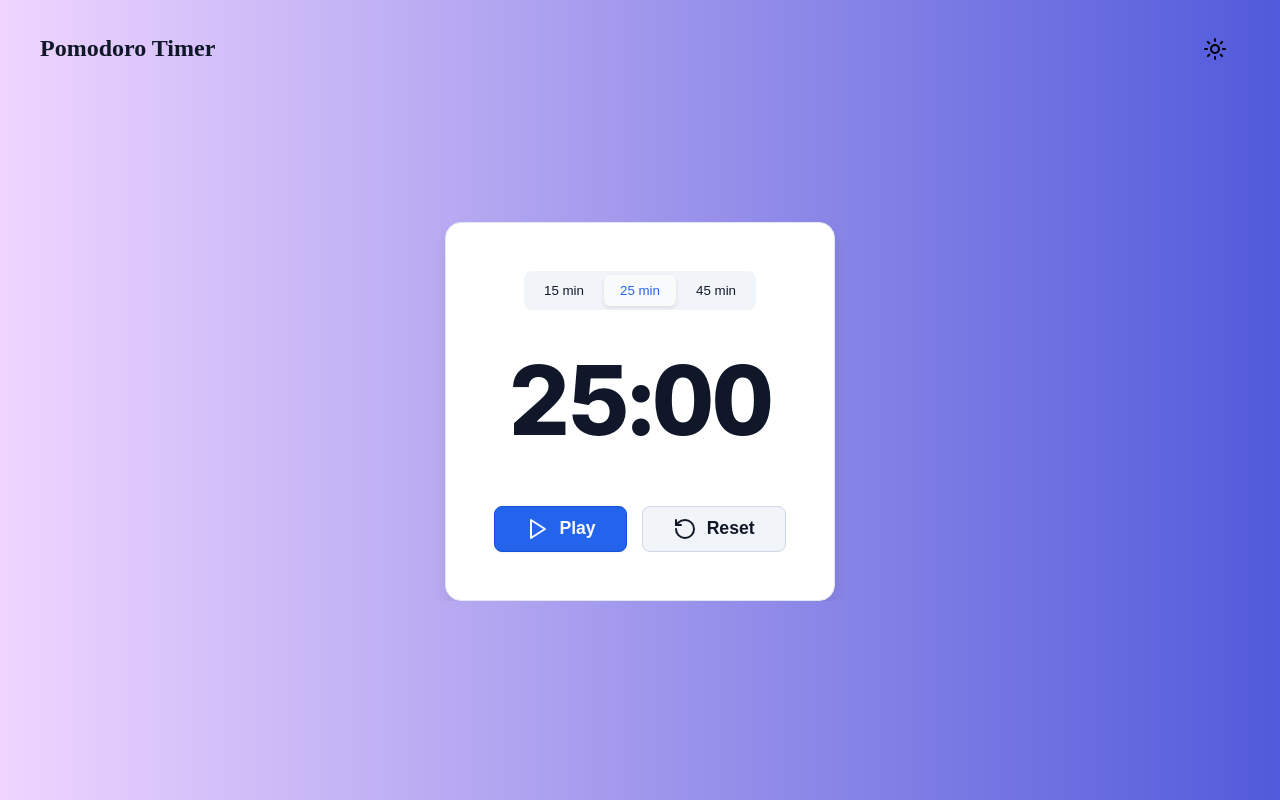
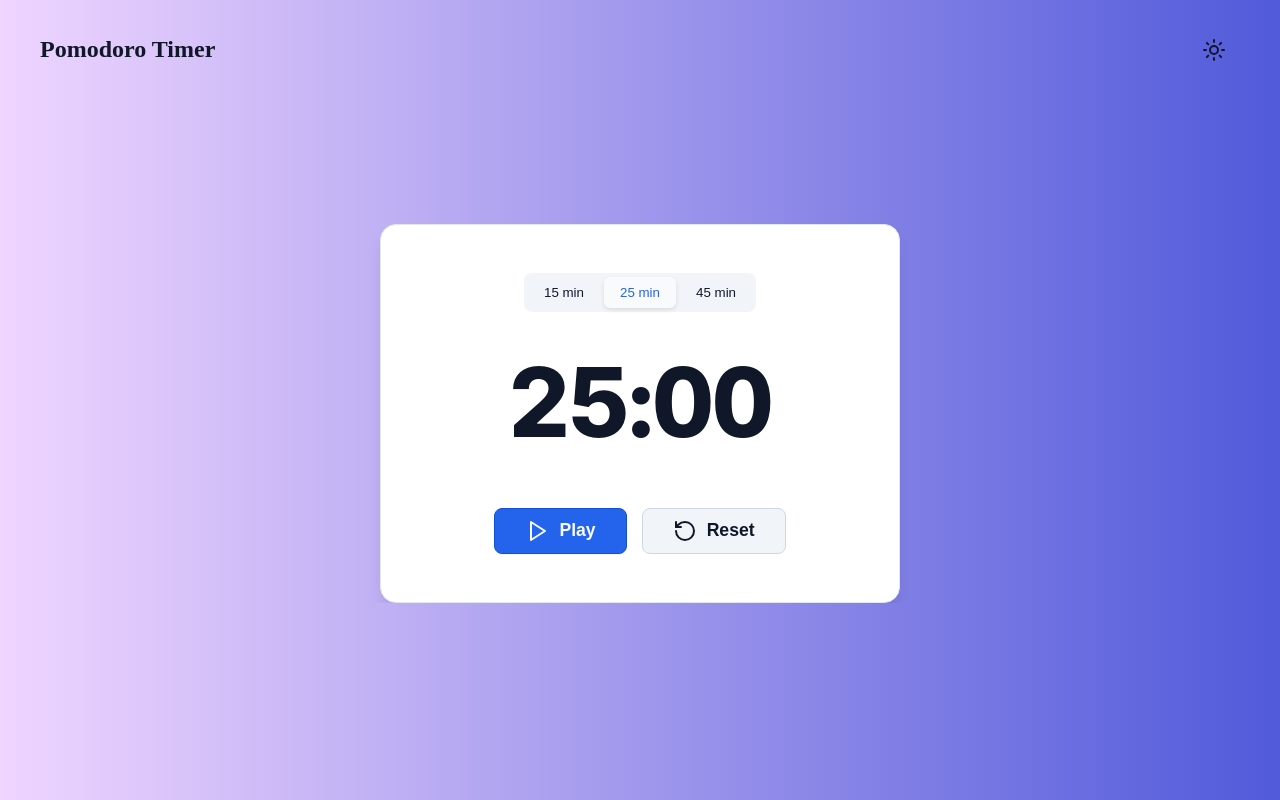
Before and after one commit to fadi-k-karout/pomodoro-timer, a SvelteKit app: page / in a window 1280 px wide. Built offline with nearby package versions, Linux system fonts and the light colour scheme.

Commit message:
fix: adjust some css styles, remove unused styles and add type button attribute to the reset button

```diff
--- a/src/routes/+layout.svelte
+++ b/src/routes/+layout.svelte
@@ -64,9 +64,6 @@
 	:global(body) {
 		min-height: 95dvh;
 		background: var(--background-gradient);
-		transition:
-			background-color 0.3s ease,
-			color 0.3s ease;
 	}
 	:global(*) {
 		box-sizing: border-box;
--- a/src/routes/+page.svelte
+++ b/src/routes/+page.svelte
@@ -38,7 +38,6 @@
 		justify-content: space-between; /* Pushes Logo left, Switcher right */
 		padding: 1rem 2rem;
 		margin-bottom: 100px;
-		border-bottom: 1px solid var(--text-color);
 		transition: background-color 0.3s ease;
 	}
 
--- a/src/routes/PomodoroTimer.svelte
+++ b/src/routes/PomodoroTimer.svelte
@@ -80,7 +80,7 @@
 				<Play /> Play
 			{/if}
 		</button>
-		<button onclick={resetTimer} class="secondary-btn">
+		<button onclick={resetTimer} type="button" class="secondary-btn">
 			<RotateCcw /> Reset
 		</button>
 	</div>
@@ -90,6 +90,7 @@
 	.pomodoro-container {
 		display: flex;
 		flex-direction: column;
+		width: 520px;
 		max-width: 100%;
 		align-items: center;
 		padding: 3rem;
--- a/src/routes/ThemeSwitcher.svelte
+++ b/src/routes/ThemeSwitcher.svelte
@@ -27,7 +27,7 @@
 </script>
 
 <div class="tooltip">
-	<button onclick={toggle} type="button" aria-label="Toggle Theme">
+	<button id="theme-switcher" onclick={toggle} type="button" aria-label="Toggle Theme">
 		{#if isDark}
 			<MoonStar />
 		{:else}
@@ -38,16 +38,16 @@
 </div>
 
 <style>
-	button {
+	#theme-switcher {
 		display: flex;
 		align-items: center;
 		justify-content: center;
 		padding: 0.8rem;
 		cursor: pointer;
 		border-radius: 999px;
-		border: 1px solid var(--text-color);
-		background: var(--bg-color);
-		color: var(--text-color);
+		border: 1px solid transparent;
+		background-color: transparent;
+		color: var(--foreground);
 		transition: all 0.2s ease;
 	}
 
```
